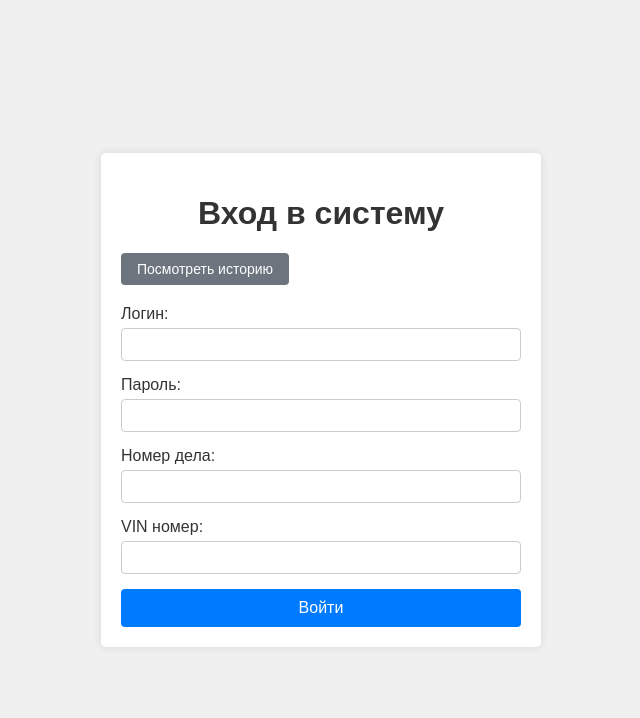
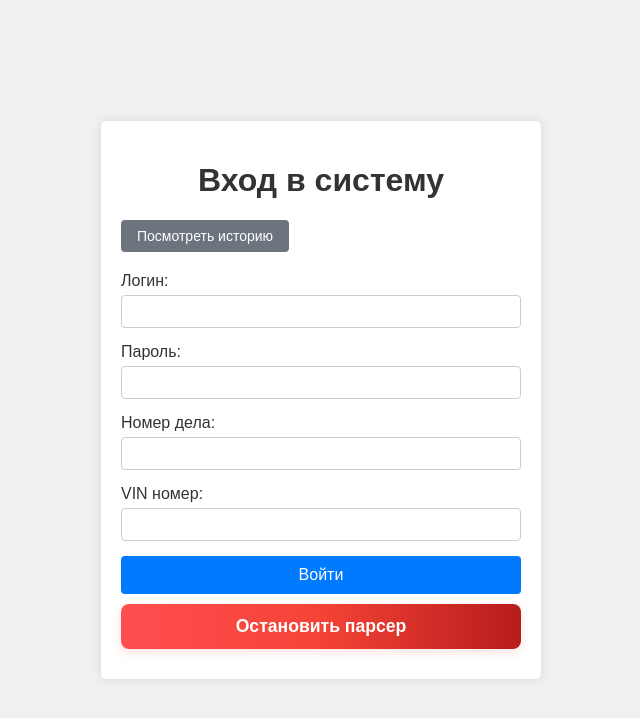
Before and after one commit to Kvmusvri/Audatex_parser, a FastAPI app: page / in a window 1280 px wide. Shown: the top 718 px of the page, without its empty margins (319-959 px from the left). Run offline with FastAPI, Linux system fonts and the light colour scheme; parts of the project's set-up code (start-up, migrations or seed data) failed here and were passed over.

Commit message:
add stop button

```diff
--- a/main.py
+++ b/main.py
@@ -1,18 +1,17 @@
 import asyncio
 import uvicorn
 from fastapi import FastAPI, Request, Form
-from fastapi.responses import HTMLResponse
+from fastapi.responses import HTMLResponse, JSONResponse, RedirectResponse
 from fastapi.templating import Jinja2Templates
 from fastapi.staticfiles import StaticFiles
-from core.parser.parser import login_audatex
+from core.parser.parser import login_audatex, terminate_all_processes_and_restart
 import json
 import os
 from datetime import datetime
 import logging
-from core.database.models import start_db
+from core.database.models import start_db, ParserCarDetail, ParserCarDetailGroupZone, ParserCarRequestStatus, async_session
 from pydantic import BaseModel
 from typing import List
-from core.database.models import ParserCarDetail, ParserCarDetailGroupZone, ParserCarRequestStatus, async_session
 from sqlalchemy.ext.asyncio import AsyncSession, create_async_engine
 from sqlalchemy.sql import text
 import re
@@ -24,6 +23,10 @@ from core.database.requests import (
 )
 from core.database.engine import engine
 import time
+import concurrent.futures
+import threading
+import psutil
+
 
 # Настройка логирования
 logging.basicConfig(level=logging.INFO)
@@ -269,13 +272,71 @@ async def import_from_json(request: SearchRequest):
 async def index(request: Request):
     return templates.TemplateResponse("index.html", {"request": request})
 
-# Эндпоинт для авторизации и поиска
+# Эндпоинт для авторизации и поиска с запуском парсера в отдельном процессе через пул
+
+# Глобальный пул для парсер-процессов (можно ограничить max_workers)
+parser_process_pool = concurrent.futures.ProcessPoolExecutor(max_workers=1)
+
+# Для хранения текущего future парсера и его PID
+current_parser_future = None
+current_parser_pid = None
+parser_lock = threading.Lock()
+
+def run_parser_in_subprocess(username, password, claim_number, vin_number):
+    """
+    Обёртка для запуска login_audatex в отдельном процессе.
+    Важно: login_audatex должен быть синхронной функцией или запускаться через asyncio.run.
+    """
+
+    # Ставим низкий приоритет процессу (чтобы его можно было быстро убить через stop_parser)
+    try:
+        p = psutil.Process(os.getpid())
+        p.nice(10)  # 10 — ниже обычного, но не idle
+    except Exception as e:
+        pass
+
+    # Запускаем парсер
+    loop = asyncio.new_event_loop()
+    asyncio.set_event_loop(loop)
+    result = loop.run_until_complete(login_audatex(username, password, claim_number, vin_number))
+    loop.close()
+    return result
+
 @app.post("/login", response_class=HTMLResponse)
 async def login(request: Request, username: str = Form(...), password: str = Form(...),
                 claim_number: str = Form(default=""), vin_number: str = Form(default="")):
+    global current_parser_future, current_parser_pid
+
     start_time = time.time()
 
-    parser_result = await login_audatex(username, password, claim_number, vin_number)
+    # Проверяем, не запущен ли уже парсер
+    with parser_lock:
+        if current_parser_future and not current_parser_future.done():
+            logger.warning("Парсер уже запущен, ожидаем завершения предыдущего процесса")
+            return templates.TemplateResponse("error.html", {
+                "request": request,
+                "error": "Парсер уже запущен. Пожалуйста, дождитесь завершения предыдущего запроса или остановите его."
+            })
+
+        # Запускаем парсер в отдельном процессе через пул
+        future = parser_process_pool.submit(run_parser_in_subprocess, username, password, claim_number, vin_number)
+        current_parser_future = future
+
+        # Получаем PID процесса парсера (через _process, это внутреннее API, но работает)
+        try:
+            current_parser_pid = future._process.pid
+            logger.info(f"Парсер запущен в процессе PID={current_parser_pid}")
+        except Exception as e:
+            current_parser_pid = None
+            logger.warning(f"Не удалось получить PID процесса парсера: {e}")
+
+    # Ожидаем завершения парсера (асинхронно, чтобы не блокировать event loop)
+    loop = asyncio.get_event_loop()
+    parser_result = await loop.run_in_executor(None, current_parser_future.result)
+
+    # После завершения сбрасываем PID
+    with parser_lock:
+        current_parser_pid = None
 
     if "error" in parser_result:
         logger.error(f"Ошибка парсинга: {parser_result['error']}")
@@ -419,6 +480,45 @@ async def history_detail(request: Request, folder: str):
             "error": f"Ошибка загрузки данных: {e}"
         })
 
+
+
+@app.post("/stop_parser")
+async def stop_parser_endpoint():
+    global current_parser_future, current_parser_pid
+    try:
+        logger.warning("Получен запрос на остановку парсера. Запущена процедура завершения всех процессов и перезапуска приложения.")
+
+        # Если есть запущенный процесс парсера — убиваем его
+
+        killed = False
+        with parser_lock:
+            if current_parser_pid:
+                try:
+                    proc = psutil.Process(current_parser_pid)
+                    proc.terminate()
+                    try:
+                        proc.wait(timeout=5)
+                        logger.warning(f"Процесс парсера PID={current_parser_pid} успешно завершён.")
+                    except psutil.TimeoutExpired:
+                        proc.kill()
+                        logger.warning(f"Процесс парсера PID={current_parser_pid} был принудительно убит.")
+                    killed = True
+                except Exception as e:
+                    logger.error(f"Не удалось завершить процесс парсера PID={current_parser_pid}: {e}")
+                current_parser_pid = None
+                current_parser_future = None
+
+        # Возвращаем редирект на главную страницу сразу, чтобы пользователь не видел ошибку соединения
+        response = RedirectResponse(url="/")
+        # Запускаем завершение процессов и перезапуск приложения в фоне, чтобы не блокировать редирект
+        # Передаём current_url как относительный путь, функция сама определит правильный хост
+        threading.Thread(target=terminate_all_processes_and_restart, args=("/",), daemon=True).start()
+        return response
+    except Exception as e:
+        logger.error(f"Ошибка при попытке остановки парсера: {e}")
+        return JSONResponse(content={"success": False, "message": f"Ошибка при остановке парсера: {e}"})
+
+
 if __name__ == "__main__":
     asyncio.run(start_db())
     uvicorn.run(app, host="0.0.0.0", port=8000)
--- a/static/index.css
+++ b/static/index.css
@@ -75,6 +75,131 @@ button:hover {
     background-color: #5a6268;
 }
 
+.stop-button {
+    background: linear-gradient(135deg, #ff3019 0%, #cf0404 100%);
+    color: white;
+    border: none;
+    padding: 12px 20px;
+    margin: 20px 0 10px 0;
+    border-radius: 5px;
+    cursor: pointer;
+    font-size: 16px;
+    width: 100%;
+    transition: all 0.3s ease;
+    box-shadow: 0 4px 6px rgba(0, 0, 0, 0.1);
+    display: block;
+}
+
+.stop-button:hover {
+    background: linear-gradient(135deg, #cf0404 0%, #ff3019 100%);
+    box-shadow: 0 6px 8px rgba(0, 0, 0, 0.15);
+    transform: translateY(-2px);
+}
+
+.stop-button:active {
+    transform: translateY(0);
+    box-shadow: 0 2px 4px rgba(0, 0, 0, 0.1);
+}
+
+/* Добавим в конец файла */
+
+.stop-button {
+    background: linear-gradient(to bottom, #ff4d4d, #cc0000);
+    color: white;
+    border: none;
+    padding: 12px 25px;
+    border-radius: 30px;
+    cursor: pointer;
+    font-size: 16px;
+    font-weight: bold;
+    margin-top: 15px;
+    box-shadow: 0 4px 8px rgba(0,0,0,0.2);
+    transition: all 0.3s ease;
+    display: none; /* Скрыта по умолчанию */
+    width: 100%;
+    position: relative;
+    overflow: hidden;
+}
+
+.stop-button:before {
+    content: '';
+    position: absolute;
+    top: 0;
+    left: -100%;
+    width: 100%;
+    height: 100%;
+    background: linear-gradient(90deg, transparent, rgba(255,255,255,0.2), transparent);
+    transition: 0.5s;
+}
+
+.stop-button:hover {
+    background: linear-gradient(to bottom, #ff3333, #b30000);
+    box-shadow: 0 6px 12px rgba(0,0,0,0.3);
+    transform: translateY(-2px);
+}
+
+.stop-button:hover:before {
+    left: 100%;
+}
+
+.stop-button:active {
+    transform: translateY(1px);
+    box-shadow: 0 2px 4px rgba(0,0,0,0.2);
+}
+
+.notification {
+    padding: 15px;
+    margin-top: 20px;
+    border-radius: 8px;
+    text-align: center;
+    font-weight: bold;
+    transition: all 0.3s ease;
+}
+
+.notification.success {
+    background-color: #d4edda;
+    color: #155724;
+    border: 1px solid #c3e6cb;
+}
+
+.notification.error {
+    background-color: #f8d7da;
+    color: #721c24;
+    border: 1px solid #f5c6cb;
+}
+
+.hidden {
+    display: none;
+}
+.stop-button {
+    width: 100%;
+    padding: 12px 0;
+    margin-top: 15px;
+    background: linear-gradient(90deg, #ff4e50 0%, #f44336 50%, #b71c1c 100%);
+    color: #fff;
+    border: none;
+    border-radius: 8px;
+    font-size: 1.1rem;
+    font-weight: bold;
+    cursor: pointer;
+    box-shadow: 0 4px 10px rgba(255, 76, 76, 0.15);
+    position: relative;
+    overflow: hidden;
+    transition: background 0.3s, box-shadow 0.3s, transform 0.2s;
+}
+
+.stop-button:hover {
+    background: linear-gradient(90deg, #ff3333 0%, #b30000 100%);
+    box-shadow: 0 6px 16px rgba(255, 76, 76, 0.25);
+    transform: translateY(-2px) scale(1.03);
+}
+
+.stop-button:active {
+    background: linear-gradient(90deg, #b30000 0%, #ff3333 100%);
+    box-shadow: 0 2px 6px rgba(255, 76, 76, 0.18);
+    transform: translateY(1px) scale(0.98);
+}
+
 @media (max-width: 768px) {
     .form-wrapper {
         width: 100%;
--- a/static/style.css
+++ b/static/style.css
@@ -489,6 +489,7 @@ button[type="submit"]:hover {
     word-wrap: break-word;
 }
 
+
 /* Адаптивность */
 @media (max-width: 600px) {
     .form-wrapper {
--- a/templates/index.html
+++ b/templates/index.html
@@ -29,8 +29,54 @@
                     <input type="text" id="vin_number" name="vin_number">
                 </div>
                 <button type="submit">Войти</button>
+                <button type="button" class="stop-button" id="stop-parser-btn" style="display: block; margin-top: 10px;">Остановить парсер</button>
             </form>
+            <div id="stop-parser-notification" class="notification" style="display:none;"></div>
         </div>
     </div>
+    <script>
+        document.getElementById('stop-parser-btn').addEventListener('click', async function() {
+            const btn = this;
+            btn.disabled = true;
+            btn.textContent = 'Остановка...';
+
+            // Логируем в консоль, что отправляется запрос на остановку парсера
+            console.log('Отправка POST запроса на /stop_parser для остановки парсера');
+
+            try {
+                const response = await fetch('/stop_parser', {
+                    method: 'POST',
+                    headers: {
+                        'Content-Type': 'application/json'
+                    }
+                });
+                // Логируем ответ сервера
+                console.log('Ответ от /stop_parser:', response);
+
+                const data = await response.json();
+                console.log('Данные ответа:', data);
+
+                const notif = document.getElementById('stop-parser-notification');
+                if (response.ok && data.success) {
+                    notif.textContent = 'Парсер успешно остановлен.';
+                    notif.className = 'notification success';
+                } else {
+                    notif.textContent = data.message || 'Ошибка при остановке парсера.';
+                    notif.className = 'notification error';
+                }
+                notif.style.display = 'block';
+            } catch (e) {
+                console.error('Ошибка при обращении к /stop_parser:', e);
+                const notif = document.getElementById('stop-parser-notification');
+                notif.textContent = 'Ошибка соединения с сервером.';
+                notif.className = 'notification error';
+                notif.style.display = 'block';
+            }
+            btn.disabled = false;
+            btn.textContent = 'Остановить парсер';
+            // Закрываем текущую страницу и открываем главную страницу приложения
+            window.open('/', '_self');
+        });
+    </script>
 </body>
 </html>
```
Also changed, not shown: core/parser/parser.py (+64 -3 lines), templates/history.html (line endings or trailing spaces).
